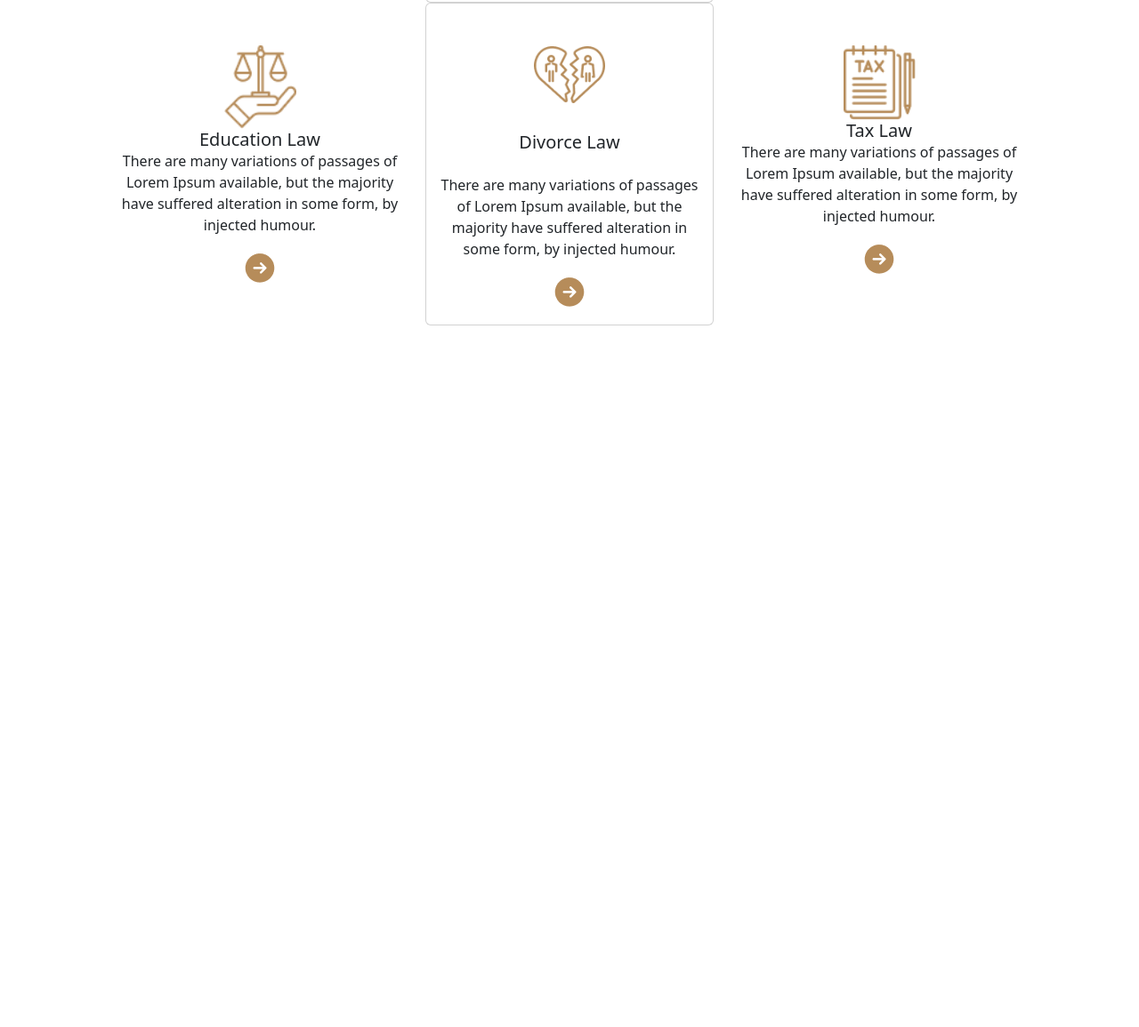
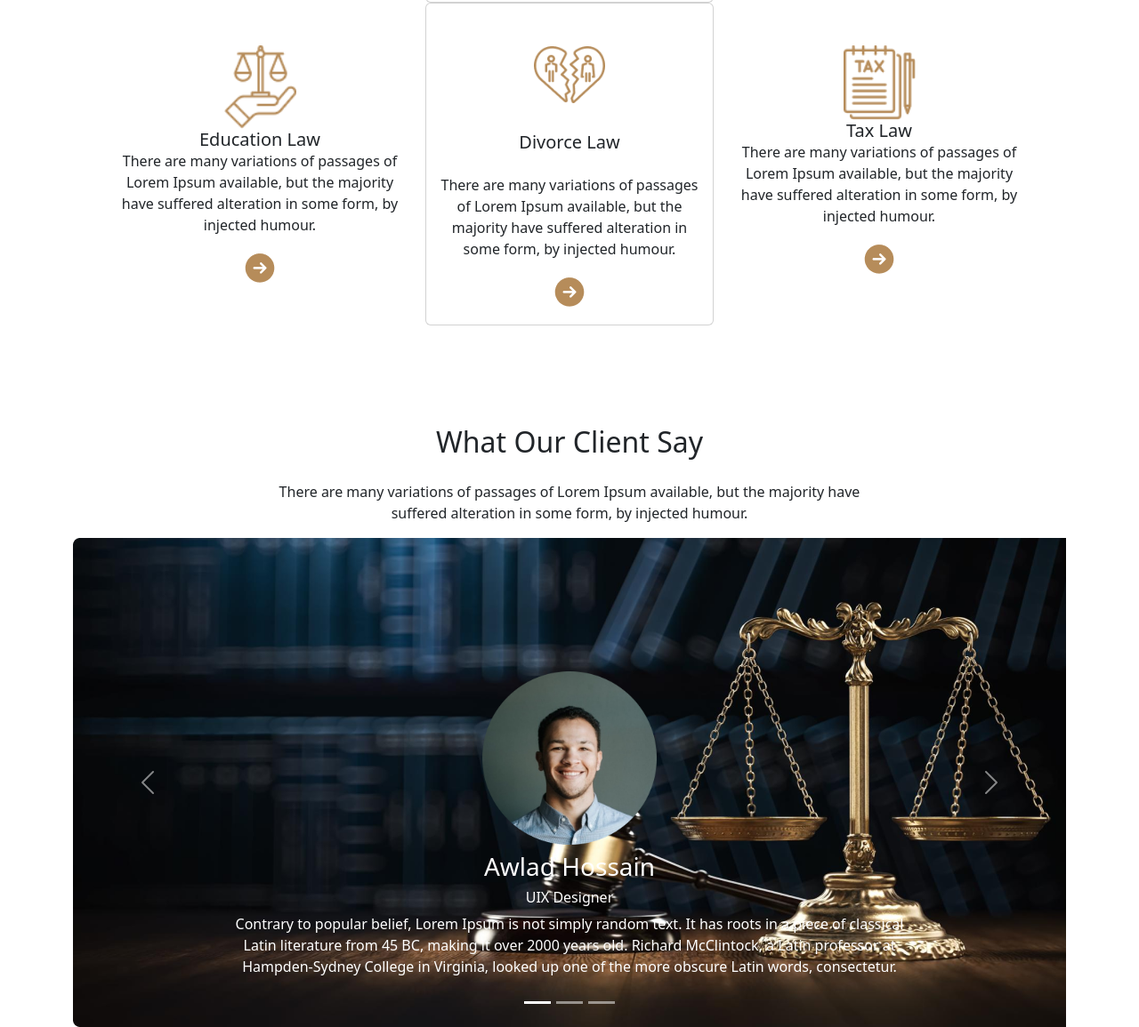
Before and after one commit to sarowarhossain1/b6-house, a plain HTML site: page index.html in a window 1280 px wide. Shown: the part 1293-2448 px from the top of the page at 89% size. Before the commit the page ends 1707 px from the top, so only its background shows below. Drawn offline with nearby package versions, Linux system fonts and the light colour scheme.

Commit message:
added slider section

```diff
--- a/index.html
+++ b/index.html
@@ -131,6 +131,61 @@
                 </div>
               </div>
             </section>
+             <!-- slider section -->
+             <section class="text-center mt-5">
+                <h2 class="text-bold p-3">What Our Client Say</h2>
+             <p>There are many variations of passages of Lorem Ipsum available, but the majority have
+             <br>
+            suffered alteration in some form, by injected humour.</p>
+             <div class="row">
+                 <div class="col-12 ">
+                    <div id="carouselExampleCaptions" class="carousel slide">
+                        <div class="carousel-indicators">
+                          <button type="button" data-bs-target="#carouselExampleCaptions" data-bs-slide-to="0" class="active" aria-current="true" aria-label="Slide 1"></button>
+                          <button type="button" data-bs-target="#carouselExampleCaptions" data-bs-slide-to="1" aria-label="Slide 2"></button>
+                          <button type="button" data-bs-target="#carouselExampleCaptions" data-bs-slide-to="2" aria-label="Slide 3"></button>
+                        </div>
+                        <div class="carousel-inner">
+                          <div class="carousel-item active">
+                            <img class="bg-opacity" src="images/Rectangle 4.png" class="d-block w-100" alt="...">
+                            <div class="carousel-caption d-none d-md-block">
+                                <img class="w-25 pt-5 " src="images/player-5.png" alt="">
+                              <h3 class="text-bold pt-2">Awlad Hossain</h3>
+                               <h6>UIX Designer</h6>
+                              <p>Contrary to popular belief, Lorem Ipsum is not simply random text. It has roots in a piece of classical Latin literature from 45 BC, making it over 2000 years old. Richard McClintock, a Latin professor at Hampden-Sydney College in Virginia, looked up one of the more obscure Latin words, consectetur.</p>
+                            </div>
+                          </div>
+                          <div class="carousel-item">
+                            <img src="images/Rectangle 5.png" class="d-block w-100" alt="...">
+                            <div class="carousel-caption d-none d-md-block">
+                                <img class="w-25 pt-5 " src="images/player-5.png" alt="">
+                                <h3 class="text-bold pt-2">Awlad Hossain</h3>
+                                 <h6>UIX Designer</h6>
+                                <p>Contrary to popular belief, Lorem Ipsum is not simply random text. It has roots in a piece of classical Latin literature from 45 BC, making it over 2000 years old. Richard McClintock, a Latin professor at Hampden-Sydney College in Virginia, looked up one of the more obscure Latin words, consectetur.</p>
+                            </div>
+                          </div>
+                          <div class="carousel-item">
+                            <img src="images/Rectangle 6.png" class="d-block w-100" alt="...">
+                            <div class="carousel-caption d-none d-md-block">
+                                <img class="w-25 pt-5 " src="images/player-5.png" alt="">
+                                <h3 class="text-bold pt-2">Awlad Hossain</h3>
+                                 <h6>UIX Designer</h6>
+                                <p>Contrary to popular belief, Lorem Ipsum is not simply random text. It has roots in a piece of classical Latin literature from 45 BC, making it over 2000 years old. Richard McClintock, a Latin professor at Hampden-Sydney College in Virginia, looked up one of the more obscure Latin words, consectetur.</p>
+                            </div>
+                          </div>
+                        </div>
+                        <button class="carousel-control-prev" type="button" data-bs-target="#carouselExampleCaptions" data-bs-slide="prev">
+                          <span class="carousel-control-prev-icon" aria-hidden="true"></span>
+                          <span class="visually-hidden">Previous</span>
+                        </button>
+                        <button class="carousel-control-next" type="button" data-bs-target="#carouselExampleCaptions" data-bs-slide="next">
+                          <span class="carousel-control-next-icon" aria-hidden="true"></span>
+                          <span class="visually-hidden">Next</span>
+                        </button>
+                      </div>
+                 </div>
+             </div>
+             </section>
       </main>
 
 
```
